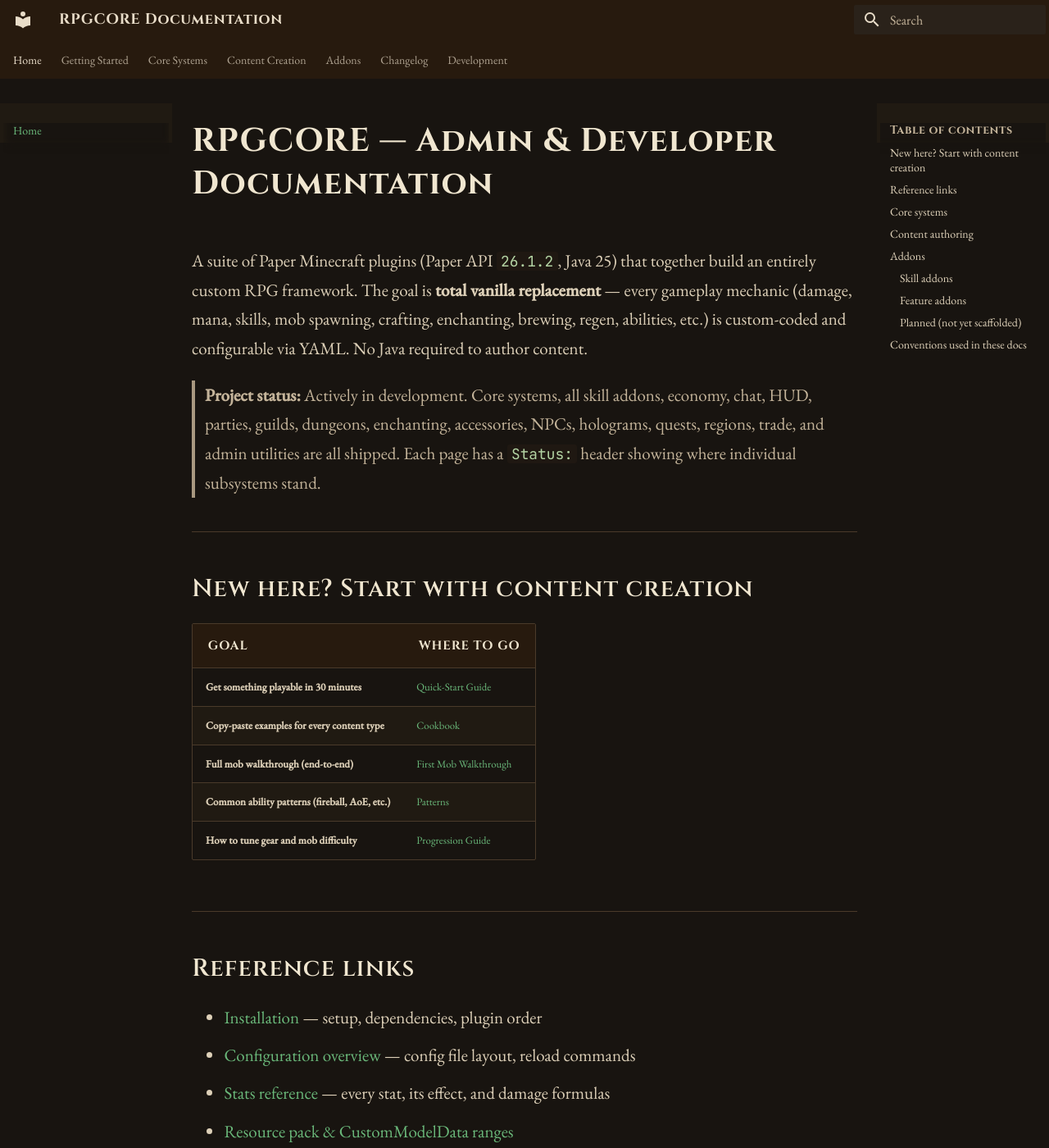
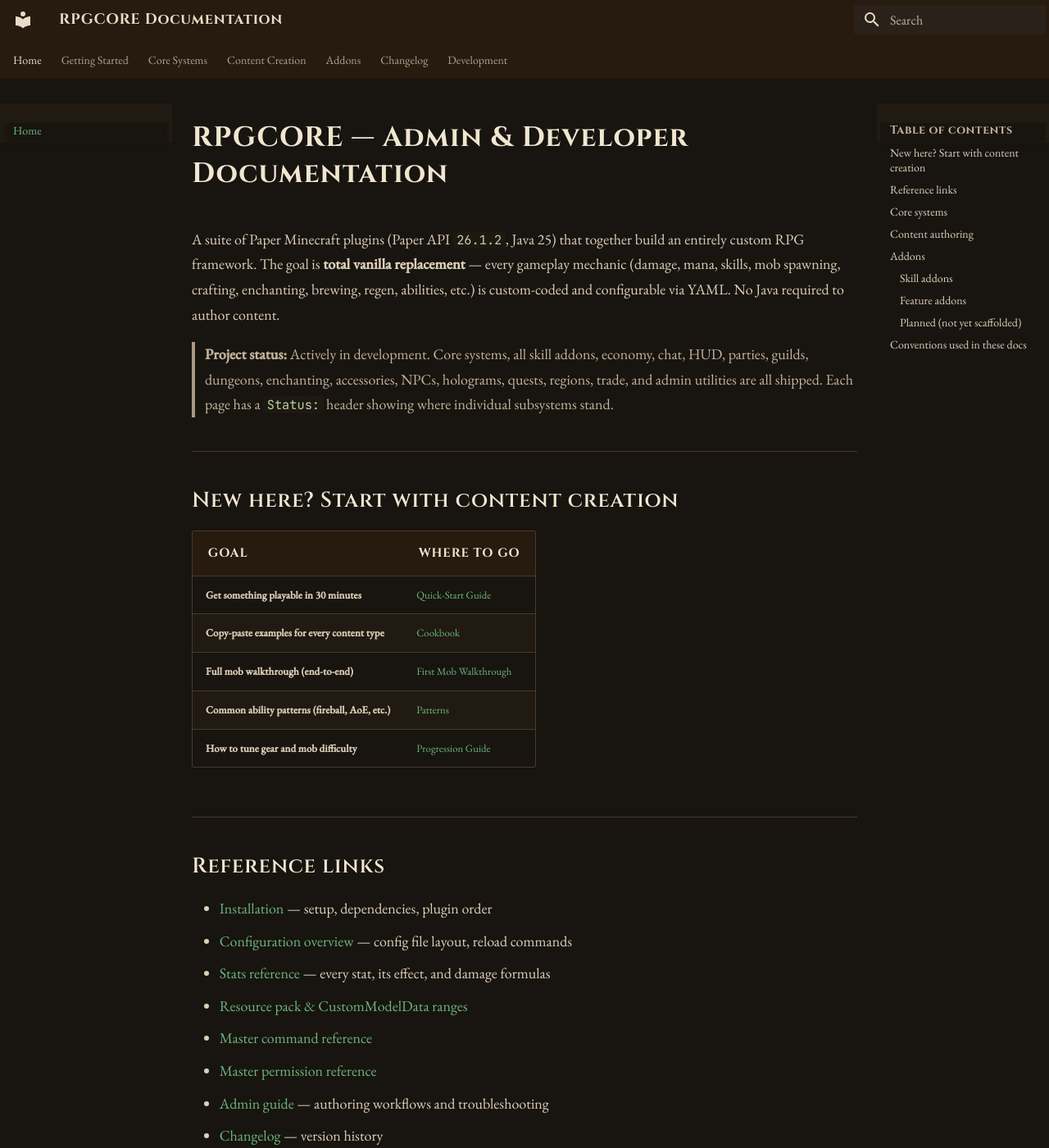
Before and after one commit to 255-Ping/RPGCORE, an MkDocs documentation site: the page built from docs/README.md, in a window 1280 px wide and 1400 px high. Shown: the whole window at 82% size. Built offline with MkDocs 1.6.1 and Material for MkDocs 9.7.7, drawn with Linux system fonts in a browser that asks for light colours.

Commit message:
docs: reduce font sizes in extra.css
Body text 1.05rem → 0.9rem; h1 2rem → 1.7rem; h2 1.5rem → 1.3rem;
h3 1.2rem → 1.05rem. Keeps the fantasy theme readable without feeling oversized.

Co-Authored-By: Claude Sonnet 4.6 <noreply@anthropic.com>

```diff
--- a/docs/assets/extra.css
+++ b/docs/assets/extra.css
@@ -59,9 +59,9 @@
   letter-spacing: 0.03em;
 }
 
-.md-typeset h1 { font-size: 2rem;   font-weight: 700; }
-.md-typeset h2 { font-size: 1.5rem; font-weight: 600; }
-.md-typeset h3 { font-size: 1.2rem; font-weight: 600; }
+.md-typeset h1 { font-size: 1.7rem;  font-weight: 700; }
+.md-typeset h2 { font-size: 1.3rem;  font-weight: 600; }
+.md-typeset h3 { font-size: 1.05rem; font-weight: 600; }
 
 /* Site title + nav titles in Cinzel */
 .md-header__title,
@@ -70,9 +70,9 @@
   letter-spacing: 0.04em;
 }
 
-/* ── Body text size bump — EB Garamond reads better slightly larger ───── */
+/* ── Body text ─────────────────────────────────────────────────────────── */
 .md-typeset {
-  font-size: 1.05rem;
+  font-size: 0.9rem;
   line-height: 1.7;
 }
 
```
